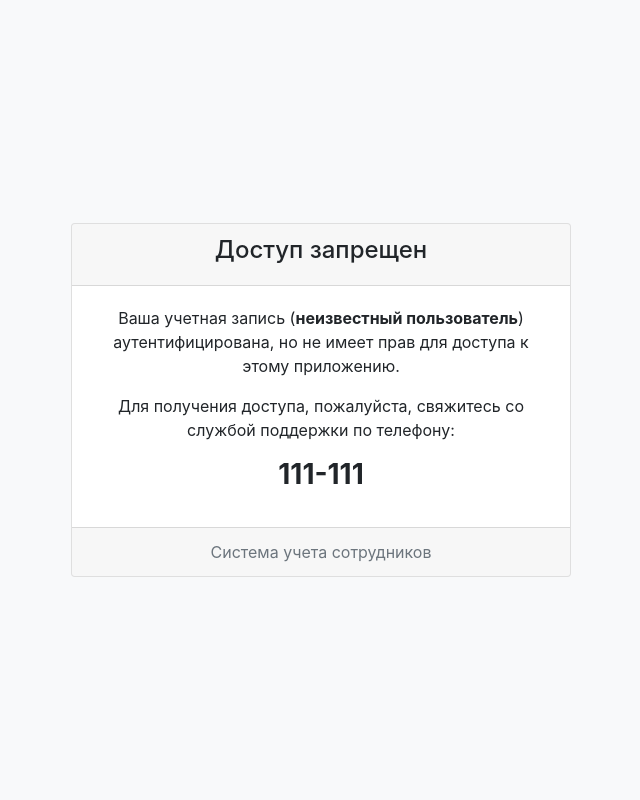
After one commit to biser7304-debug/sait, a PHP site: page /layouts/access_denied.php in a window 1280 px wide. The commit adds this page. Shown: the whole page, without its empty margins (319-959 px from the left). Run offline with PHP 8.4, Linux system fonts and the light colour scheme.

Commit message:
Этот коммит заменяет стандартное сообщение об ошибке '403 Forbidden' на дружелюбную страницу-заглушку для пользователей, которые прошли аутентификацию, но не найдены в базе данных приложения.
**Изменения:**
1.  **Создан новый файл `layouts/access_denied.php`**: Этот файл содержит HTML-разметку и стили для страницы-заглушки. Он информирует пользователя о том, что у него нет доступа, и предоставляет контактный телефон для получения помощи.
2.  **Обновлена логика в `includes/auth.php`**: Вместо вывода простого текстового сообщения об ошибке, скрипт теперь подключает новую страницу `access_denied.php`, обеспечивая более понятный и полезный отклик для новых пользователей.

*(Примечание: Этот коммит также включает в себя множество других улучшений и исправлений, реализованных в ходе предыдущих итераций, включая полную иерархию отделов, рефакторинг прав доступа и перевод интерфейса на русский язык.)*

```diff
--- a/includes/auth.php
+++ b/includes/auth.php
@@ -73,8 +73,10 @@ try {
         }
 
     } else {
+        // Если пользователь не найден в базе данных, показываем страницу с информацией о доступе.
         header('HTTP/1.1 403 Forbidden');
-        die('403 Запрещено: Ваша учетная запись (' . htmlspecialchars($username) . ') аутентифицирована, но не авторизована для использования этого приложения. Пожалуйста, свяжитесь с администратором.');
+        require_once __DIR__ . '/../layouts/access_denied.php';
+        exit();
     }
 
 } catch (PDOException $e) {
--- /dev/null
+++ b/layouts/access_denied.php
@@ -0,0 +1,43 @@
+<!DOCTYPE html>
+<html lang="ru">
+<head>
+    <meta charset="UTF-8">
+    <meta name="viewport" content="width=device-width, initial-scale=1.0">
+    <title>Доступ запрещен</title>
+    <link rel="stylesheet" href="/css/bootstrap.min.css">
+    <style>
+        body {
+            display: flex;
+            align-items: center;
+            justify-content: center;
+            height: 100vh;
+            background-color: #f8f9fa;
+        }
+        .card {
+            max-width: 500px;
+            width: 100%;
+        }
+    </style>
+</head>
+<body>
+    <div class="card text-center">
+        <div class="card-header">
+            <h4><i class="bi bi-exclamation-triangle-fill text-danger"></i> Доступ запрещен</h4>
+        </div>
+        <div class="card-body">
+            <p class="card-text">
+                Ваша учетная запись (<strong><?php echo htmlspecialchars($username ?? 'неизвестный пользователь'); ?></strong>) аутентифицирована, но не имеет прав для доступа к этому приложению.
+            </p>
+            <p class="card-text">
+                Для получения доступа, пожалуйста, свяжитесь со службой поддержки по телефону:
+            </p>
+            <h3 class="my-3">
+                <strong>111-111</strong>
+            </h3>
+        </div>
+        <div class="card-footer text-muted">
+            Система учета сотрудников
+        </div>
+    </div>
+</body>
+</html>
```
